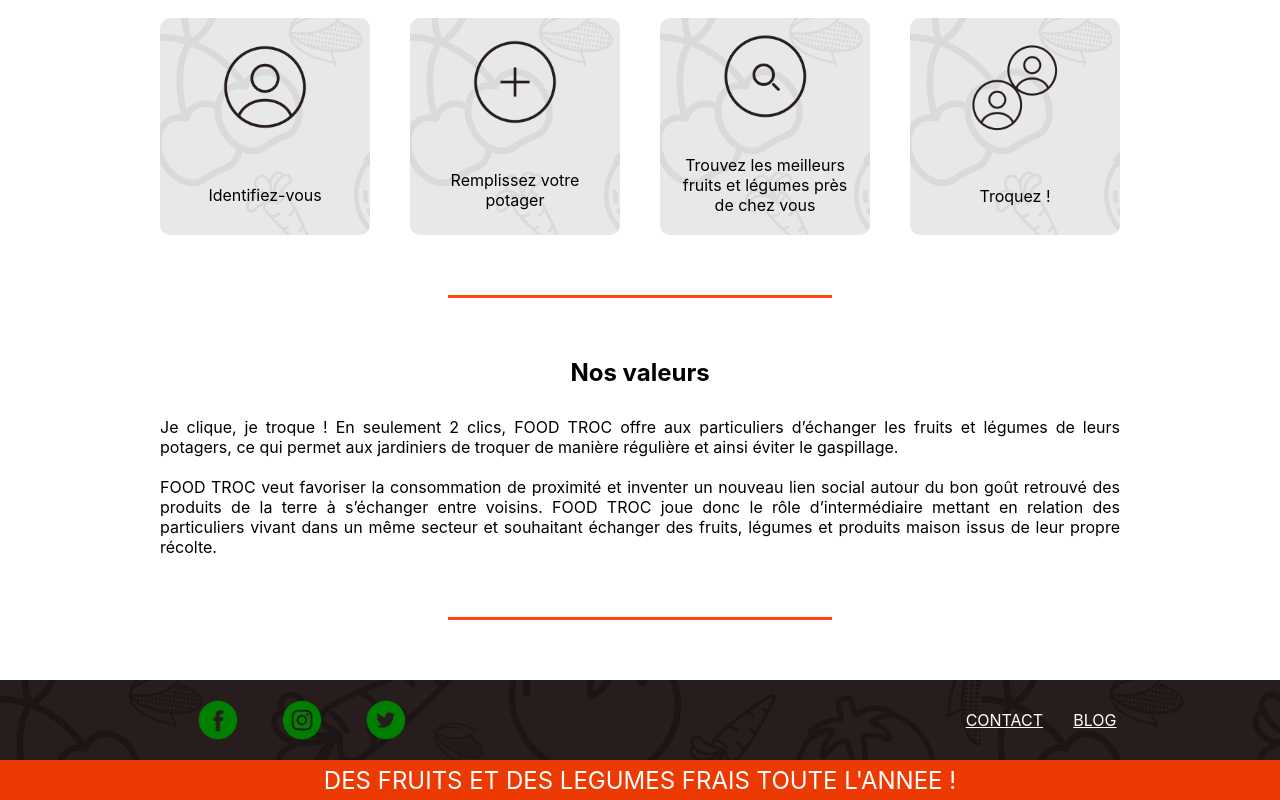
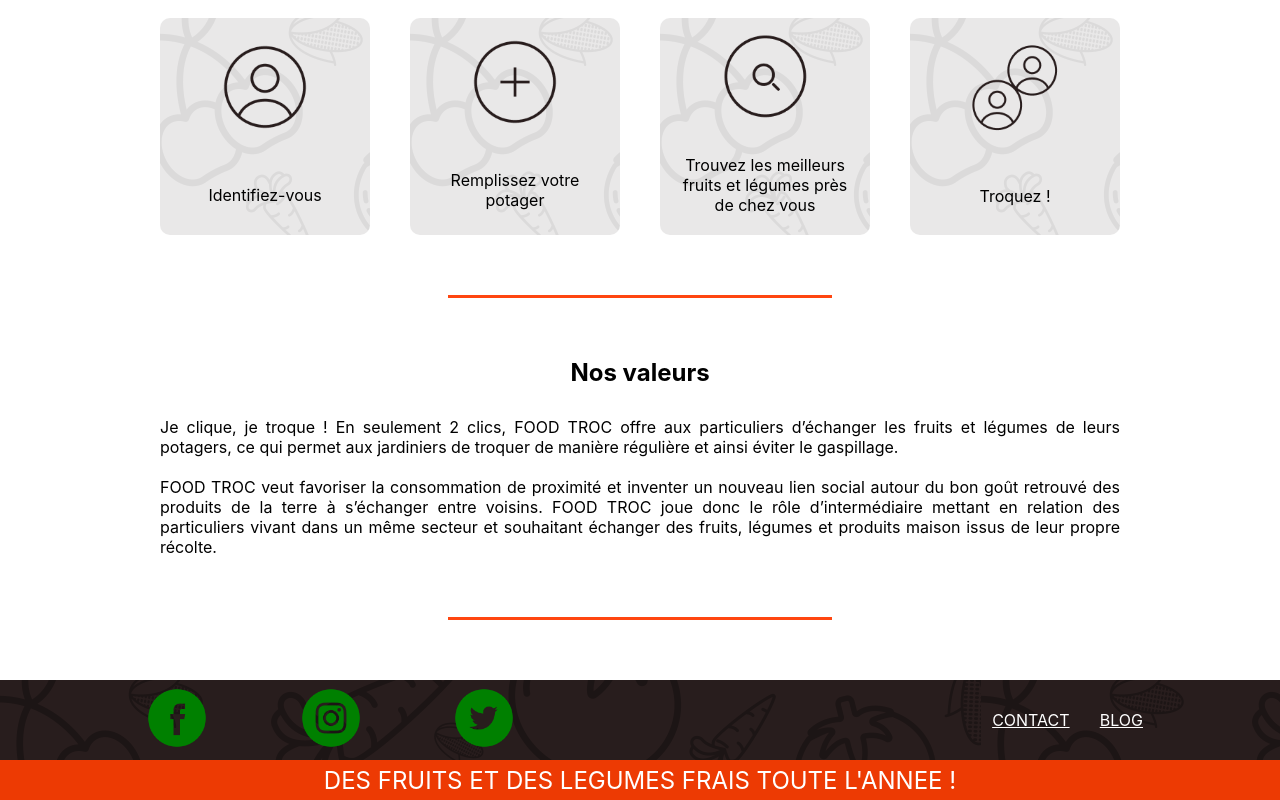
Before and after one commit to Derma6/FoodTroc-Project, a React (Create React App) app in the folder front-end/: page / in a window 1280 px wide. Shown: the part 717-1517 px from the top of the page. Built offline with nearby package versions, Linux system fonts and the light colour scheme.

Commit message:
odified footer

```diff
--- a/front-end/src/components/MAIN/Footer/Footer.css
+++ b/front-end/src/components/MAIN/Footer/Footer.css
@@ -19,13 +19,13 @@
 }
 
 .social {
+    margin-left: -3%;
     display: flex;
-    height: 6vh;
-    gap: 25%;
+    gap: 20%;
 }
 
 .social img {
-   transform: scale(0.8)
+   transform: scale(0.6)
 }
 
 .legal-text {
--- a/front-end/src/components/MAIN/Footer/Footer.js
+++ b/front-end/src/components/MAIN/Footer/Footer.js
@@ -8,9 +8,9 @@
     <footer>
       <div className="social-text">
         <div className="social">
-          <img src={require('./Facebook_green.png')} />
-          <img src={require('./Instagram_green.png')} />
-          <img src={require('./twitter_green.png')} />
+          <Link to="https://www.facebook.com"><img src={require('./Facebook_green.png')} alt={"facebook logo"}/></Link>
+          <Link to="https://www.instagram.com"><img alt={"instagram logo"} src={require('./Instagram_green.png')} /></Link>
+          <Link to="https://www.twitter.com"><img alt={"twitter logo"} src={require('./twitter_green.png')} /></Link>
         </div>
         <div className="legal-text">
           <Link to="/contact">CONTACT</Link>
--- a/front-end/src/pages/App/App.js
+++ b/front-end/src/pages/App/App.js
@@ -24,7 +24,7 @@
 import Footer from '../../components/MAIN/Footer/Footer';
 
 function App() {
-  const [user, updateUser] = useState();
+  const [user] = useState();
 
   return (
     <div className="App">
```
